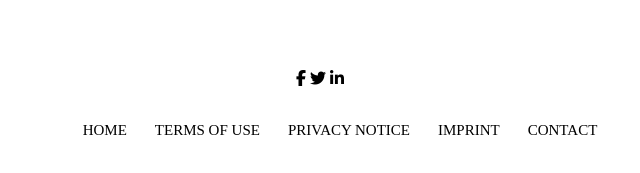
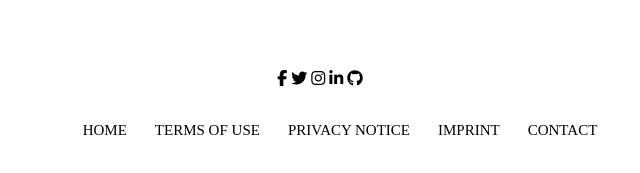
Before and after one commit to Jigneshbusetty1/online-pdf-convertor, a plain HTML site: page contact.html in a window 1280 px wide. Shown: the part 1224-1397 px from the top of the page, 320-960 px from the left. Drawn offline with Linux system fonts and the light colour scheme.

Commit message:
12th commit

```diff
--- a/contact.html
+++ b/contact.html
@@ -64,8 +64,9 @@
     <div calass="icons">
       <i class="fa fa-facebook"></i>
       <i class="fa fa-twitter"></i>
-      <i clss="fa fa-instagram"></i>
+      <i class="fa-brands fa-instagram"></i>
       <i class="fa fa-linkedin"></i>
+      <i class="fa-brands fa-github"></i>
     </div>
     <div class="contact-col">
         <ul>
```
Also changed, not shown: imprint.html (+2 -1 lines), index.html (+2 -1 lines), privacy.html (+2 -1 lines), terms of use.html (+2 -1 lines).
